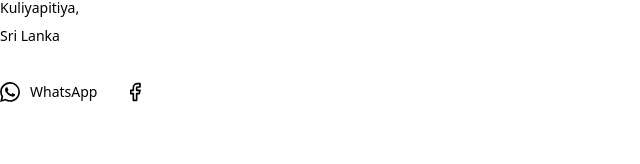
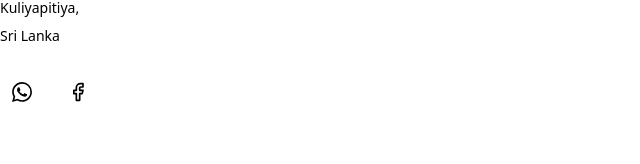
Before and after one commit to KumudithaK/roamceylon, a Next.js app: page / in a window 1280 px wide. Shown: the part 3925-4089 px from the top of the page, without its empty margins (0-640 px from the left). Built offline with nearby package versions, Linux system fonts and the light colour scheme; no server answers; the database is empty; a web font is replaced by a local one.

Commit message:
CR2: correct final Batch 1 visual review issues

```diff
--- a/components/brand/brand-wordmark.tsx
+++ b/components/brand/brand-wordmark.tsx
@@ -4,7 +4,7 @@ import {cn} from "@/lib/utils";
 export function BrandWordmark({className,inverse=false,showTagline=true}:{className?:string;inverse?:boolean;showTagline?:boolean}){
   // Temporary typographic lockup, not an approximation of the approved artwork.
   return <span className={cn("inline-flex max-w-full flex-col items-start text-left",inverse?"text-ivory":"text-forest",className)}>
-    <span className="-translate-x-px self-start font-serif text-xs font-medium leading-5 tracking-[.28em]">THE</span>
+    <span className="-translate-x-[2px] self-start font-serif text-xs font-medium leading-5 tracking-[.28em]">THE</span>
     <span className="self-start font-serif text-xl font-medium leading-tight tracking-[.035em] sm:text-2xl">CEYLON EDITION</span>
     {showTagline?<span className={cn("mt-3 max-w-72 text-sm leading-6",inverse?"text-ivory/85":"text-muted")}>{brand.tagline}</span>:null}
   </span>;
--- a/components/site/listing-page.tsx
+++ b/components/site/listing-page.tsx
@@ -1,4 +1,4 @@
 import {EmptyState} from "@/components/ui/feedback";
 import {MediaCard} from "./media-card";import {SectionHeading} from "./section-heading";
 type Item={id:string;slug:string;name:string;image:string|null;alt:string|null;eyebrow?:string|null;description?:string|null;unesco?:boolean};
-export function ListingPage({eyebrow,title,copy,basePath,items}:{eyebrow:string;title:string;copy:string;basePath:string;items:Item[]}){return <><section className="border-b border-gold/20 bg-sand-light py-16 md:py-24"><div className="shell"><SectionHeading as="h1" eyebrow={eyebrow} title={title} copy={copy}/></div></section><section className="section"><div className="shell">{items.length?<div className="grid gap-6 md:grid-cols-2 lg:grid-cols-3">{items.map(item=><MediaCard key={item.id} href={`${basePath}/${item.slug}`} image={item.image} alt={item.alt} title={item.name} eyebrow={item.eyebrow} description={item.description} unesco={item.unesco}/>)}</div>:<EmptyState title="More to discover">Reviewed listings will appear here soon.</EmptyState>}</div></section></>}
+export function ListingPage({eyebrow,title,copy,basePath,items}:{eyebrow:string;title:string;copy:string;basePath:string;items:Item[]}){return <section className="section border-b border-gold/20 bg-sand-light"><div className="shell"><SectionHeading as="h1" eyebrow={eyebrow} title={title} copy={copy}/>{items.length?<div className="grid gap-6 md:grid-cols-2 lg:grid-cols-3">{items.map(item=><MediaCard key={item.id} href={`${basePath}/${item.slug}`} image={item.image} alt={item.alt} title={item.name} eyebrow={item.eyebrow} description={item.description} unesco={item.unesco}/>)}</div>:<EmptyState title="More to discover">Reviewed listings will appear here soon.</EmptyState>}</div></section>}
--- a/components/site/site-footer.tsx
+++ b/components/site/site-footer.tsx
@@ -28,9 +28,9 @@ export function SiteFooter(){
         <h2 className="mb-4 text-xs font-semibold uppercase tracking-[.16em]">Stay in touch</h2>
         <a href={approvedPublicContact.phoneHref} className="text-link inline-flex min-h-11 items-center text-base">{approvedPublicContact.phone}</a>
         <address className="mt-3 whitespace-pre-line text-sm not-italic leading-7 text-muted">{approvedPublicContact.address}</address>
-        <div className="mt-5 flex flex-wrap gap-4">
-          <a href={approvedPublicContact.whatsapp} target="_blank" rel="noopener noreferrer" aria-label="WhatsApp (opens in a new tab)" className="text-link inline-flex min-h-11 items-center gap-2.5 text-sm"><WhatsAppIcon className="size-5 shrink-0 text-forest"/>WhatsApp</a>
-          <a href={approvedPublicContact.facebook} target="_blank" rel="noopener noreferrer" aria-label="Facebook (opens in a new tab)" className="inline-flex size-11 items-center justify-center rounded-md border border-forest/40 hover:bg-forest/5"><Facebook className="size-5" aria-hidden="true"/></a>
+        <div className="mt-5 flex flex-wrap gap-3">
+          <a href={approvedPublicContact.whatsapp} target="_blank" rel="noopener noreferrer" aria-label="WhatsApp (opens in a new tab)" className="inline-flex size-11 items-center justify-center rounded-md border border-forest/40 text-forest transition-colors hover:border-forest/60 hover:bg-forest/5"><WhatsAppIcon className="size-5"/></a>
+          <a href={approvedPublicContact.facebook} target="_blank" rel="noopener noreferrer" aria-label="Facebook (opens in a new tab)" className="inline-flex size-11 items-center justify-center rounded-md border border-forest/40 text-forest transition-colors hover:border-forest/60 hover:bg-forest/5"><Facebook className="size-5" aria-hidden="true"/></a>
         </div>
       </div>
     </div>
```
Also changed, not shown: 1 other file (tests, documents, lock files or other folders).
